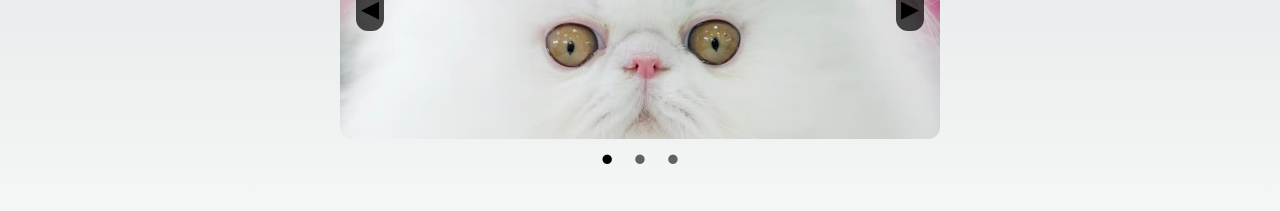
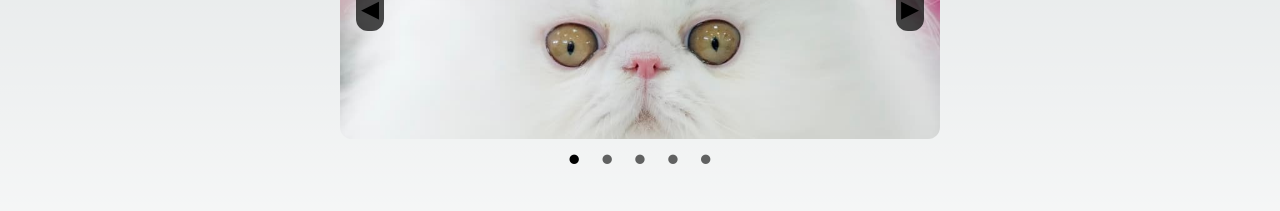
Before and after one commit to ferutizi/animations, a Next.js app: page / in a window 1280 px wide. Shown: the part 393-604 px from the top of the page. Built offline with nearby package versions, Linux system fonts and the light colour scheme.

Commit message:
add: two more cat images

```diff
--- a/src/app/page.tsx
+++ b/src/app/page.tsx
@@ -5,7 +5,7 @@ import { useState } from "react"
 
 export default function Home() {
   const [currentImage, setCurrentImage] = useState(0)
-  const images = ["cat1.jpg", "cat2.jpg", "cat3.jpg"]
+  const images = ["cat1.jpg", "cat2.jpg", "cat3.jpg", "cat4.jpg", "cat5.jpg"]
 
   const prevImage = () => {
     const prev = currentImage > 0 ? currentImage -1 : images.length -1;
@@ -62,6 +62,8 @@ export default function Home() {
           <span className={`${currentImage !== 0 && "opacity-60"} cursor-pointer`} onClick={() => setCurrentImage(0)}>•</span>
           <span className={`${currentImage !== 1 && "opacity-60"} cursor-pointer`} onClick={() => setCurrentImage(1)}>•</span>
           <span className={`${currentImage !== 2 && "opacity-60"} cursor-pointer`} onClick={() => setCurrentImage(2)}>•</span>
+          <span className={`${currentImage !== 3 && "opacity-60"} cursor-pointer`} onClick={() => setCurrentImage(3)}>•</span>
+          <span className={`${currentImage !== 4 && "opacity-60"} cursor-pointer`} onClick={() => setCurrentImage(4)}>•</span>
         </div>
       </section>
     </main>
```
